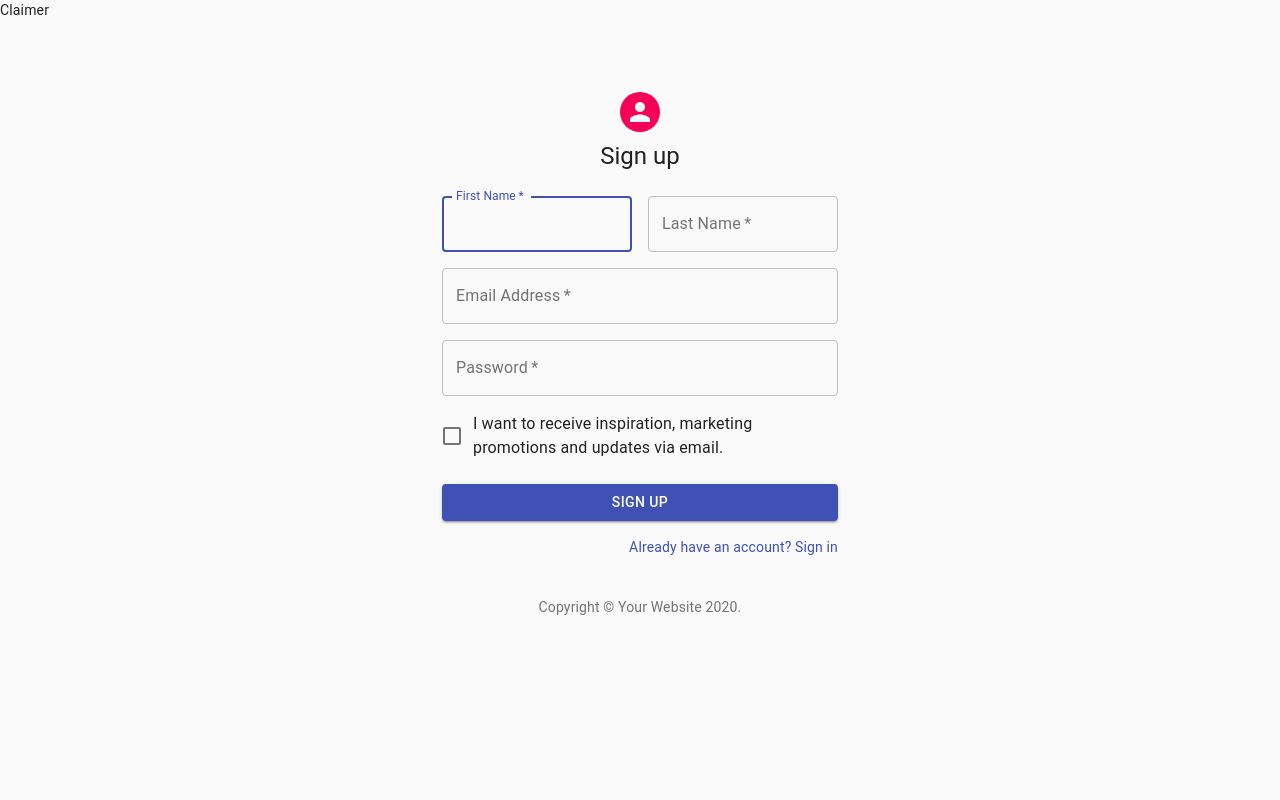
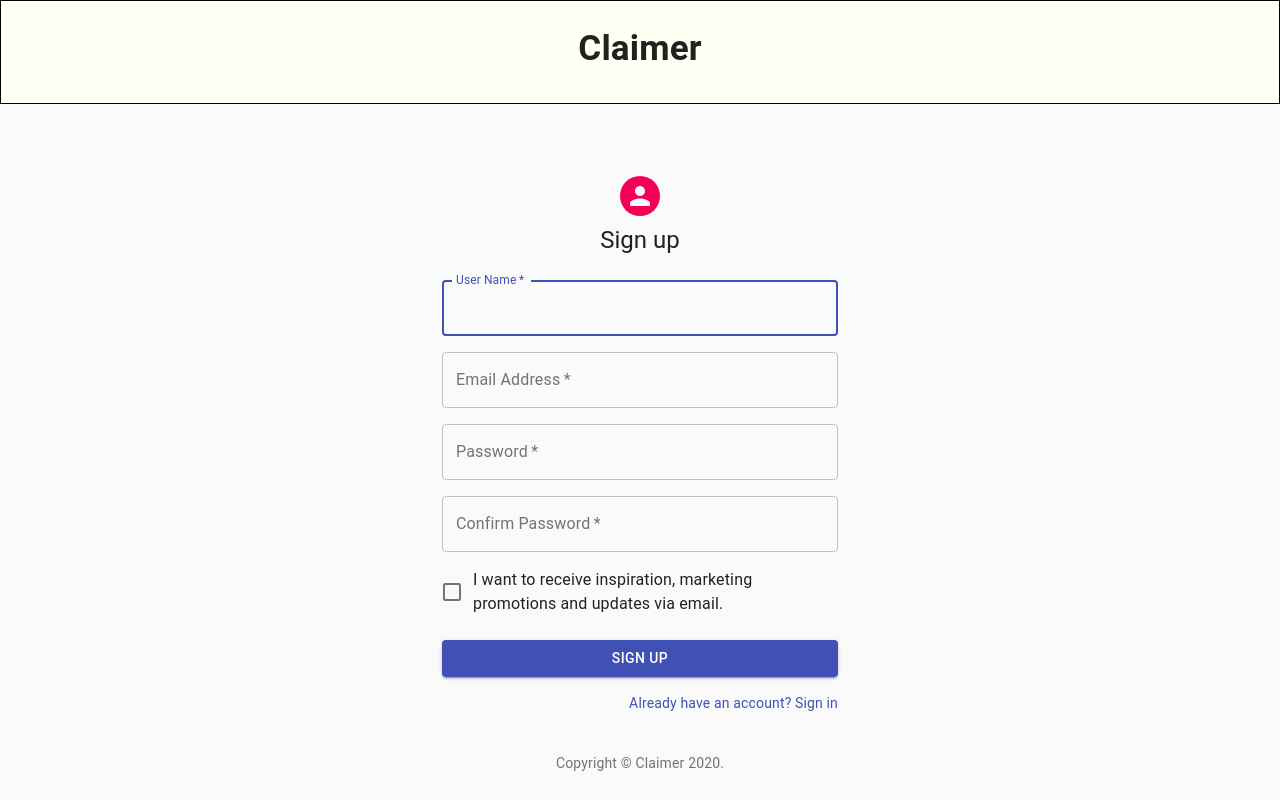
Before and after one commit to 3-month-developmant/front, a React (Create React App) app: page /signup in a window 1280 px wide. Built offline with nearby package versions, Linux system fonts and the light colour scheme.

Commit message:
Signupページの入力項目の変更

```diff
--- a/public/index.html
+++ b/public/index.html
@@ -28,6 +28,9 @@
     <title>Claimer</title>
   </head>
   <body>
+    <header>
+      <h1>Claimer</h1>
+    </header>
     <noscript>You need to enable JavaScript to run this app.</noscript>
     <div id="root"></div>
     <!--
--- a/src/App.js
+++ b/src/App.js
@@ -8,7 +8,6 @@ import SignUp from './component/SignUp';
 const App=()=>{
     return (
         <BrowserRouter>
-            <div>{document.title}</div>
             <Switch>
                 <Route exact path='/'><Home /></Route>
                 <Route path='/signin'><SignIn /></Route>
--- a/src/component/SignIn.jsx
+++ b/src/component/SignIn.jsx
@@ -18,7 +18,7 @@ function Copyright() {
     <Typography variant="body2" color="textSecondary" align="center">
       {'Copyright © '}
       <Link color="inherit" href="https://material-ui.com/">
-        Your Website
+        Claimer
       </Link>{' '}
       {new Date().getFullYear()}
       {'.'}
--- a/src/component/SignUp.jsx
+++ b/src/component/SignUp.jsx
@@ -18,7 +18,7 @@ function Copyright() {
     <Typography variant="body2" color="textSecondary" align="center">
       {'Copyright © '}
       <Link color="inherit" href="https://material-ui.com/">
-        Your Website
+        Claimer
       </Link>{' '}
       {new Date().getFullYear()}
       {'.'}
@@ -60,27 +60,16 @@ export default function SignUp() {
         </Typography>
         <form className={classes.form} noValidate>
           <Grid container spacing={2}>
-            <Grid item xs={12} sm={6}>
+            <Grid item xs={12}>
               <TextField
-                autoComplete="fname"
-                name="firstName"
+                autoComplete="uname"
+                name="username"
                 variant="outlined"
                 required
                 fullWidth
-                id="firstName"
-                label="First Name"
+                id="username"
+                label="User Name"
                 autoFocus
-              />
-            </Grid>
-            <Grid item xs={12} sm={6}>
-              <TextField
-                variant="outlined"
-                required
-                fullWidth
-                id="lastName"
-                label="Last Name"
-                name="lastName"
-                autoComplete="lname"
               />
             </Grid>
             <Grid item xs={12}>
@@ -103,6 +92,18 @@ export default function SignUp() {
                 label="Password"
                 type="password"
                 id="password"
+                autoComplete="current-password"
+              />
+            </Grid>
+            <Grid item xs={12}>
+              <TextField
+                variant="outlined"
+                required
+                fullWidth
+                name="confirmpassword"
+                label="Confirm Password"
+                type="password"
+                id="confirmpassword"
                 autoComplete="current-password"
               />
             </Grid>
```
Also changed, not shown: public/login.html (deleted, +0 -27 lines).
